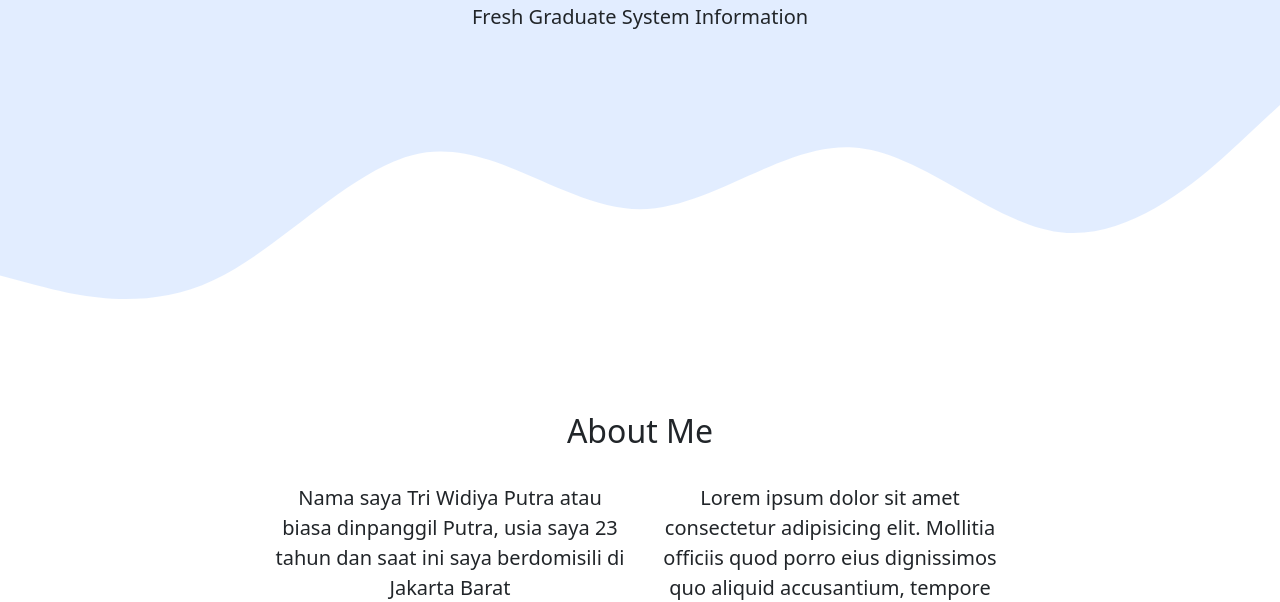
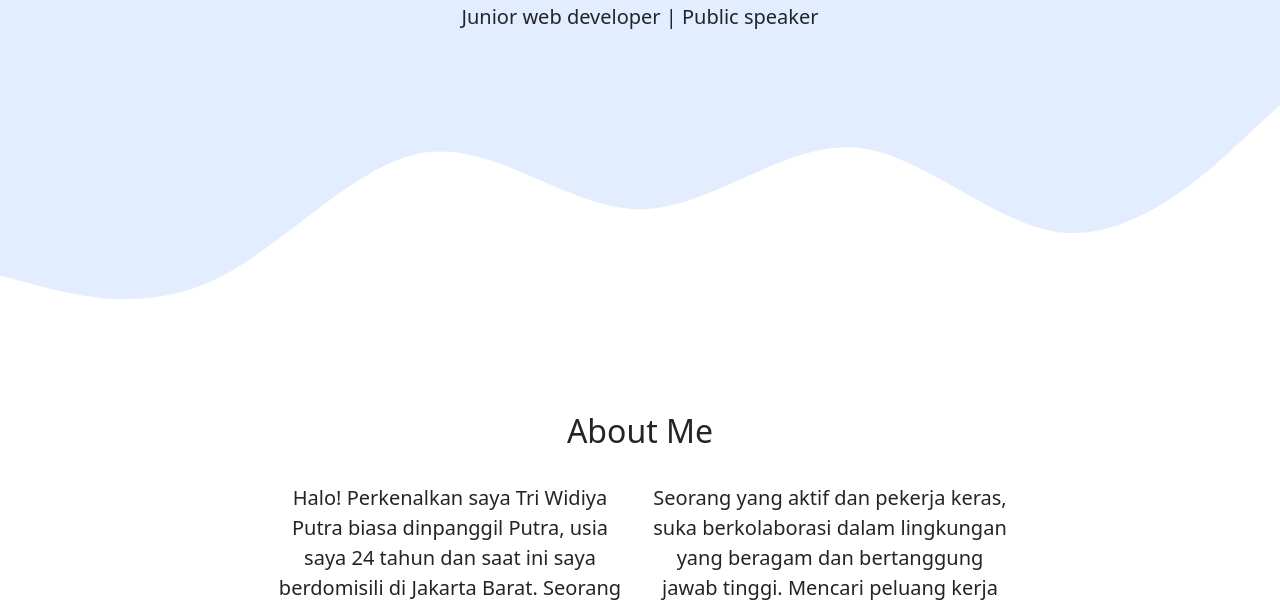
Before and after one commit to tewepe/tewepe.github.io, a plain HTML site: page index.html in a window 1280 px wide. Shown: the part 350-952 px from the top of the page. Drawn offline with nearby package versions, Linux system fonts and the light colour scheme.

Commit message:
merubah isi kata-katanya

```diff
--- a/index.html
+++ b/index.html
@@ -72,10 +72,13 @@
         </div>
         <div class="row justify-content-center fs-5 text-center">
           <div class="col-md-4" data-aos="fade-right" data-aos-duration="1000">
-            <p>Nama saya Tri Widiya Putra atau biasa dinpanggil Putra, usia saya 23 tahun dan saat ini saya berdomisili di Jakarta Barat</p>
+            <p>
+              Halo! Perkenalkan saya Tri Widiya Putra biasa dinpanggil Putra, usia saya 24 tahun dan saat ini saya berdomisili di Jakarta Barat. Seorang fresh graduate sarjana komputer yang selalu meningkatkan pengetahuan dan pengalaman.
+              Memiliki minat di bidang Administrasi, Komunikasi dan IT.
+            </p>
           </div>
           <div class="col-md-4" data-aos="fade-left" data-aos-duration="1000" data-aos-delay="200">
-            <p>Lorem ipsum dolor sit amet consectetur adipisicing elit. Mollitia officiis quod porro eius dignissimos quo aliquid accusantium, tempore cumque quasi?</p>
+            <p>Seorang yang aktif dan pekerja keras, suka berkolaborasi dalam lingkungan yang beragam dan bertanggung jawab tinggi. Mencari peluang kerja yang memberikan kesempatan untuk berkembang menjadi karir profesional.</p>
           </div>
         </div>
       </div>
@@ -203,7 +206,7 @@
     <script src="https://cdnjs.cloudflare.com/ajax/libs/gsap/3.11.3/TextPlugin.min.js"></script>
     <script>
       gsap.registerPlugin(TextPlugin);
-      gsap.to('.lead', { duration: 2, delay: 1.2, text: 'Fresh Graduate System Information' });
+      gsap.to('.lead', { duration: 2, delay: 1.2, text: 'Junior web developer | Public speaker' });
       gsap.from('.jumbotron img', { duration: 1, rotateY: 360, opacity: 0 });
       gsap.from('.navbar', { duration: 1.5, y: -100, opacity: 0, ease: 'bounce' });
       gsap.from('.display-4', { duration: 1, x: -50, opacity: 0, delay: 0.5, ease: 'back' });
```
